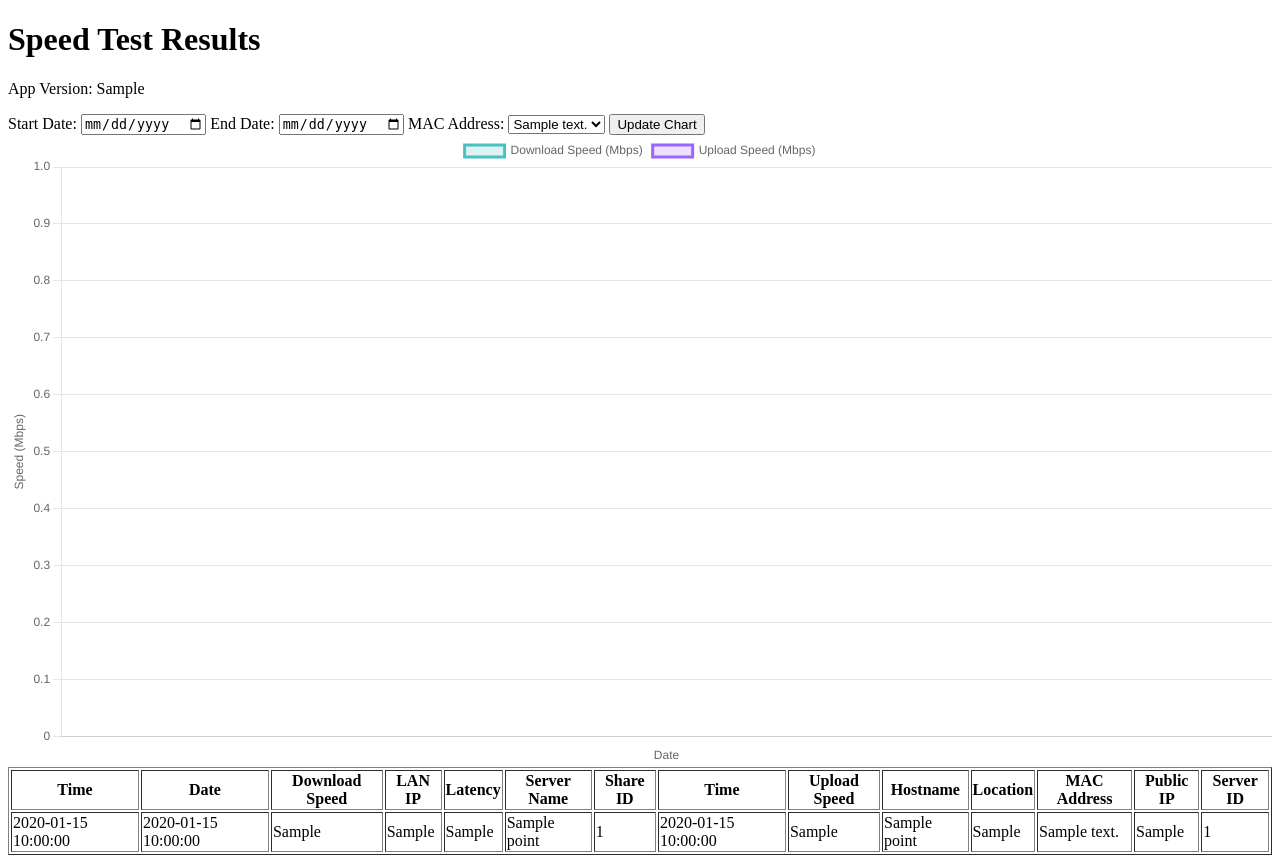
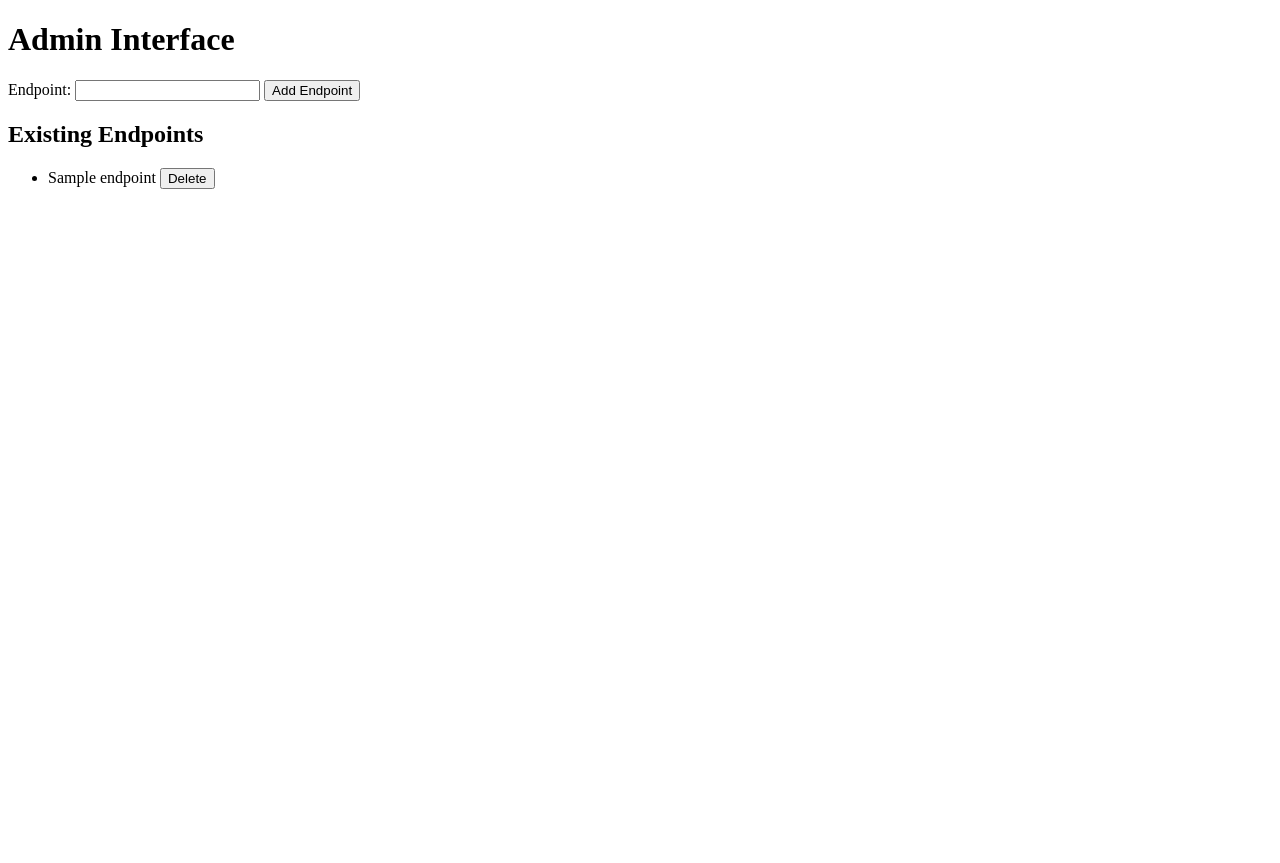
Before and after one commit to VeriNexus/verinexus-speedtest, a Flask app: template templates/index.html in a window 1280 px wide. After the commit the page ends 189 px from the top, so only its background shows below. Run offline with Flask 3, Linux system fonts and the light colour scheme; the template is opened without the code that fills it: most values are stand-ins (such as "Sample title", 1, 10 or a date in 2020).

```diff
--- a/templates/index.html
+++ b/templates/index.html
@@ -3,147 +3,26 @@
 <head>
     <meta charset="UTF-8">
     <meta name="viewport" content="width=device-width, initial-scale=1.0">
-    <title>Speed Test Results</title>
-    <script src="https://cdn.jsdelivr.net/npm/chart.js"></script>
+    <title>Admin Interface</title>
 </head>
 <body>
-    <h1>Speed Test Results</h1>
-    <p>App Version: {{ app_version }}</p>
-
-    <!-- Date Selectors -->
-    <label for="startDate">Start Date:</label>
-    <input type="date" id="startDate">
-    <label for="endDate">End Date:</label>
-    <input type="date" id="endDate">
-
-    <!-- MAC Address Selector -->
-    <label for="macAddress">MAC Address:</label>
-    <select id="macAddress">
+    <h1>Admin Interface</h1>
+    <form action="/add" method="post">
+        <label for="endpoint">Endpoint:</label>
+        <input type="text" id="endpoint" name="endpoint" required>
+        <button type="submit">Add Endpoint</button>
+    </form>
+    <h2>Existing Endpoints</h2>
+    <ul>
         {% for point in points %}
-            <option value="{{ point['tag_mac_address'] }}">{{ point['tag_mac_address'] }}</option>
+            <li>
+                {{ point['endpoint'] }}
+                <form action="/delete" method="post" style="display:inline;">
+                    <input type="hidden" name="endpoint" value="{{ point['endpoint'] }}">
+                    <button type="submit">Delete</button>
+                </form>
+            </li>
         {% endfor %}
-    </select>
-
-    <button onclick="updateChart()">Update Chart</button>
-
-    <!-- Canvas for Chart.js -->
-    <canvas id="speedTestChart" width="400" height="200"></canvas>
-
-    <table border="1">
-        <tr>
-            <th>Time</th>
-            <th>Date</th>
-            <th>Download Speed</th>
-            <th>LAN IP</th>
-            <th>Latency</th>
-            <th>Server Name</th>
-            <th>Share ID</th>
-            <th>Time</th>
-            <th>Upload Speed</th>
-            <th>Hostname</th>
-            <th>Location</th>
-            <th>MAC Address</th>
-            <th>Public IP</th>
-            <th>Server ID</th>
-        </tr>
-        {% for point in points %}
-        <tr>
-            <td>{{ point['time'] }}</td>
-            <td>{{ point['field_date'] }}</td>
-            <td>{{ point['field_download_speed'] }}</td>
-            <td>{{ point['field_lan_ip'] }}</td>
-            <td>{{ point['field_latency'] }}</td>
-            <td>{{ point['field_server_name'] }}</td>
-            <td>{{ point['field_share_id'] }}</td>
-            <td>{{ point['field_time'] }}</td>
-            <td>{{ point['field_upload_speed'] }}</td>
-            <td>{{ point['tag_hostname'] }}</td>
-            <td>{{ point['tag_location'] }}</td>
-            <td>{{ point['tag_mac_address'] }}</td>
-            <td>{{ point['tag_public_ip'] }}</td>
-            <td>{{ point['tag_server_id'] }}</td>
-        </tr>
-        {% endfor %}
-    </table>
-
-    <script>
-        // Prepare data for Chart.js
-        const allPoints = {{ points | tojson }};
-        let filteredPoints = allPoints;
-
-        function filterData() {
-            const startDate = document.getElementById('startDate').value;
-            const endDate = document.getElementById('endDate').value;
-            const macAddress = document.getElementById('macAddress').value;
-
-            filteredPoints = allPoints.filter(point => {
-                const pointDate = new Date(point['field_date']);
-                const isWithinDateRange = (!startDate || pointDate >= new Date(startDate)) && (!endDate || pointDate <= new Date(endDate));
-                const isMatchingMacAddress = !macAddress || point['tag_mac_address'] === macAddress;
-                return isWithinDateRange && isMatchingMacAddress;
-            });
-        }
-
-        function updateChart() {
-            filterData();
-
-            const labels = filteredPoints.map(point => point['field_date']);
-            const downloadSpeeds = filteredPoints.map(point => point['field_download_speed']);
-            const uploadSpeeds = filteredPoints.map(point => point['field_upload_speed']);
-
-            const data = {
-                labels: labels,
-                datasets: [
-                    {
-                        label: 'Download Speed (Mbps)',
-                        data: downloadSpeeds,
-                        borderColor: 'rgba(75, 192, 192, 1)',
-                        backgroundColor: 'rgba(75, 192, 192, 0.2)',
-                        fill: false,
-                    },
-                    {
-                        label: 'Upload Speed (Mbps)',
-                        data: uploadSpeeds,
-                        borderColor: 'rgba(153, 102, 255, 1)',
-                        backgroundColor: 'rgba(153, 102, 255, 0.2)',
-                        fill: false,
-                    }
-                ]
-            };
-
-            const config = {
-                type: 'line',
-                data: data,
-                options: {
-                    responsive: true,
-                    scales: {
-                        x: {
-                            display: true,
-                            title: {
-                                display: true,
-                                text: 'Date'
-                            }
-                        },
-                        y: {
-                            display: true,
-                            title: {
-                                display: true,
-                                text: 'Speed (Mbps)'
-                            }
-                        }
-                    }
-                }
-            };
-
-            // Render the chart
-            const speedTestChart = new Chart(
-                document.getElementById('speedTestChart'),
-                config
-            );
-        }
-
-        // Initial chart rendering
-        updateChart();
-    </script>
+    </ul>
 </body>
 </html>
```
Also changed, not shown: admin_app.py (added, +55 -0 lines), 1 other file.
